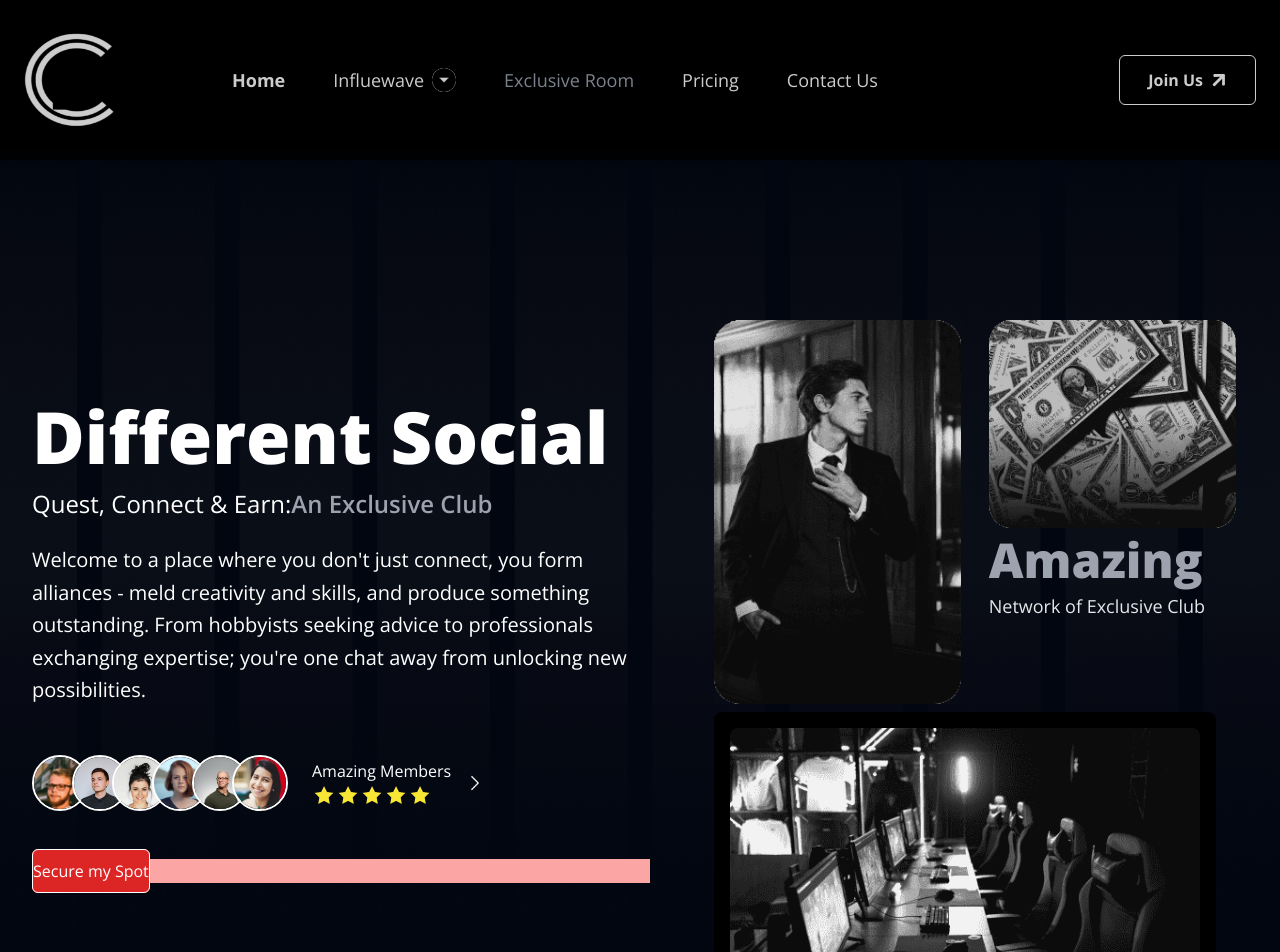
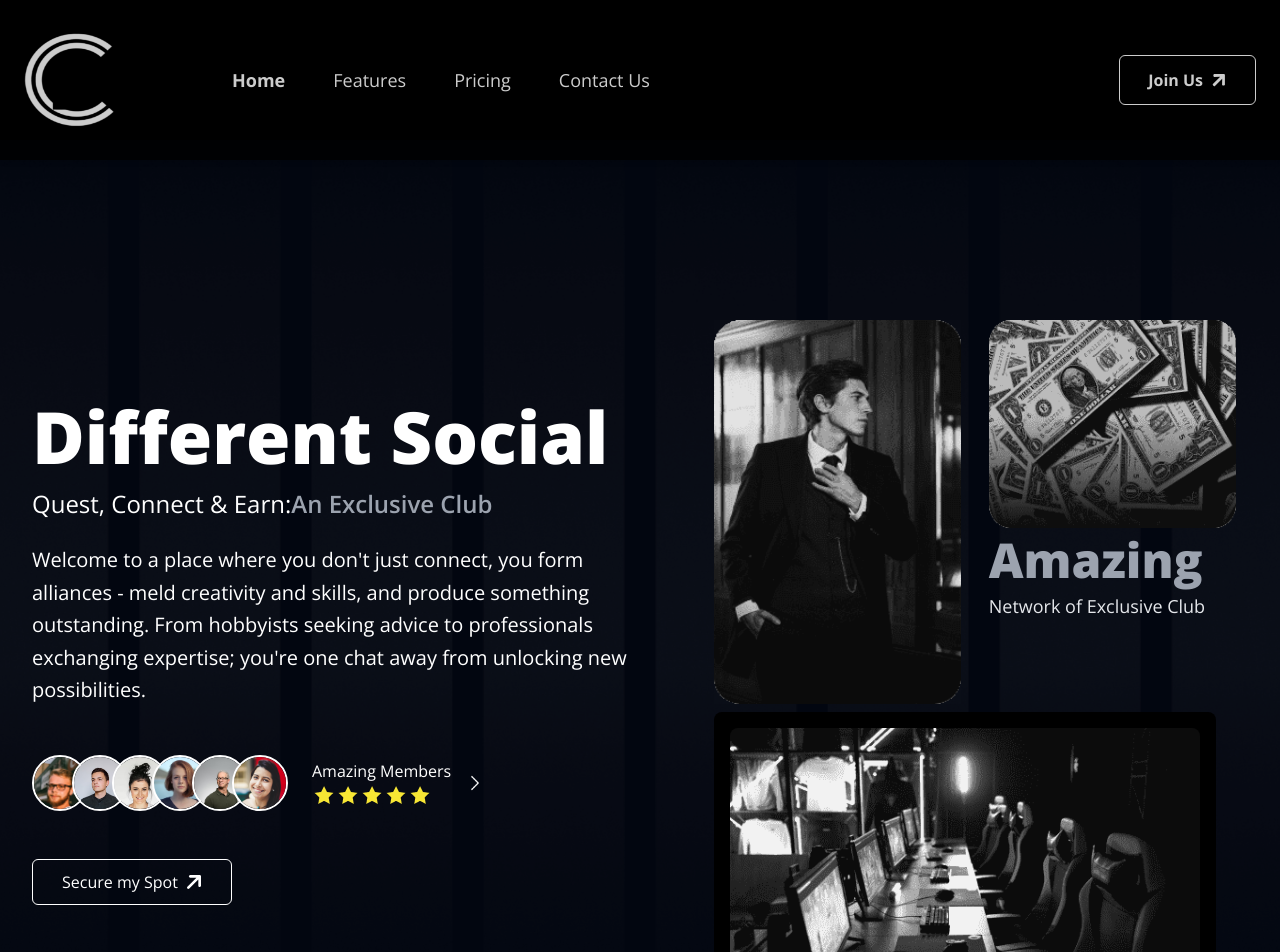
Before and after one commit to Alihissam/cnkavreactapp, a React (Vite) app in the folder react-webapp/: page / in a window 1280 px wide. Shown: the top 952 px of the page. Built offline with nearby package versions, Linux system fonts and the light colour scheme.

Commit message:
update menu

```diff
--- a/react-webapp/src/components/visitorComponents/EngagnmentSection.jsx
+++ b/react-webapp/src/components/visitorComponents/EngagnmentSection.jsx
@@ -4,8 +4,9 @@ import { galleryImage } from "../../images";
 import { FaArrowUp } from "react-icons/fa6";
 export default function EngagnmentSection() {
   return (
-    <div className="px-[1.5rem]">
-      <div className="flex flex-col md:flex-row gap-3  mb-6 mt-64">
+    <div className="px-[1.5rem] mt-24 py-11">
+      <div className="flex flex-col md:flex-row">
+        <div className="w-full md:w-[50%]">
         <div className="p-3">
           <h2 className="text-4xl font-black mt-4 mb-2">Engage and Innovate</h2>
           <h2 className="text-2xl mb-4 font-bold">Outsource and Accomplish</h2>
@@ -50,8 +51,11 @@ export default function EngagnmentSection() {
             </Link>
           </div>
         </div>
-        <div className=" ">
-          <img src={galleryImage} alt="" />
+
+        </div>
+        <div className="w-full md:w-[50%] flex justify-center">
+
+          <img src={galleryImage} alt="" className="w-[90%] h-[80%] object-contain" />
         </div>
       </div>
     </div>
--- a/react-webapp/src/components/visitorComponents/HeroSection.jsx
+++ b/react-webapp/src/components/visitorComponents/HeroSection.jsx
@@ -64,11 +64,11 @@ export default function HeroSection() {
           backgroundImage: `url(${herobg})`,
           backgroundSize: "cover",
           backgroundPosition: "center",
-          height: "80%",
+          height: "100%",
           width: "100%",
-          top: 150,
-          bottom: 0,
+          top: '140px',
           opacity: 0.9,
+          boxShadow: "0 -10px 15px rgba(0, 0, 0, 0.5)",
         }}
         className="absolute bg-gray-950"
       ></div>
@@ -109,13 +109,13 @@ export default function HeroSection() {
             </div>
           </div>
         </div>
-        <div className="mt-12 bg-red-300">
+        <div className="mt-12 ">
           <Link
             to="subscriptions"
-            className=" group bg-red-600 items-center border border-white py-2.5 rounded-md text-white transition-transform duration-300 ease-in-out transform hover:scale-105"
+            className="group justify-center text-center w-[200px] p-4 flex items-center border border-white py-2.5 rounded-md text-white transition-transform duration-300 ease-in-out transform hover:scale-105"
           >
             <span>Secure my Spot</span>
-            {/* <FaArrowUp className=" h-6 ml-2 transition-transform duration-300 ease-in-out transform hover:translate-x-1   hover:scale-110 group-hover:rotate-90 rotate-45" /> */}
+            <FaArrowUp className="h-6 ml-2 transition-transform duration-300 ease-in-out transform hover:translate-x-1 hover:scale-110 group-hover:rotate-90 rotate-45" />
           </Link>
         </div>
       </div>
--- a/react-webapp/src/components/visitorComponents/NavBar.jsx
+++ b/react-webapp/src/components/visitorComponents/NavBar.jsx
@@ -3,7 +3,7 @@ import { Link } from "react-router-dom";
 import { cnkavLogo, dropDownIcon, arrowIcon, humburger } from "../../images";
 import JoinUsModal from "./JoinUsModal";
 import PricingModal from "./PricingModal";
-import { FaArrowUp } from "react-icons/fa";
+import { FaArrowDown, FaArrowUp } from "react-icons/fa";
 
 export default function NavBar() {
   const [isModal, setModal] = useState(false);
@@ -123,31 +123,16 @@ export default function NavBar() {
                     }
                     setTimeout(() => {
                       document
-                        .getElementById("influewave-section")
+                        .getElementById("subscriptions")
                         .scrollIntoView({ behavior: "smooth" });
                     }, 100);
                   }}
                 >
-                  Influewave
+                  Features
                 </Link>
-                <img
-                  src={dropDownIcon}
-                  className="h-6 bg-white rounded-full ml-2 transition-transform duration-300 ease-in-out transform hover:translate-x-1"
-                  alt="Dropdown Icon"
-                />
+
                 <div className="absolute hidden group-hover:block w-[220px] bg-white text-black mt-[100px] leading-2 shadow-lg"></div>
               </div>
-              <Link
-                onClick={() => {
-                  document
-                    .getElementById("exclusive-section")
-                    .scrollIntoView({ behavior: "smooth" });
-                }}
-                className="hover:text-white text-gray-400"
-                to="/"
-              >
-                Exclusive Room
-              </Link>
 
               <Link
                 className="hover:text-white text-[##7A7A7A]"
```
